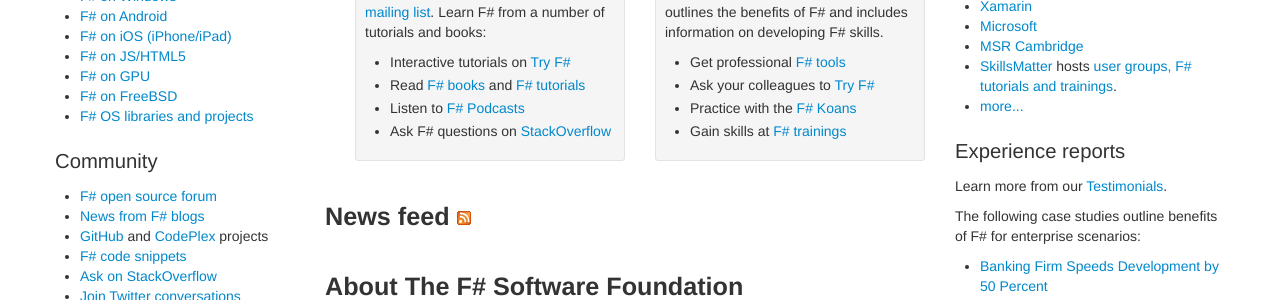
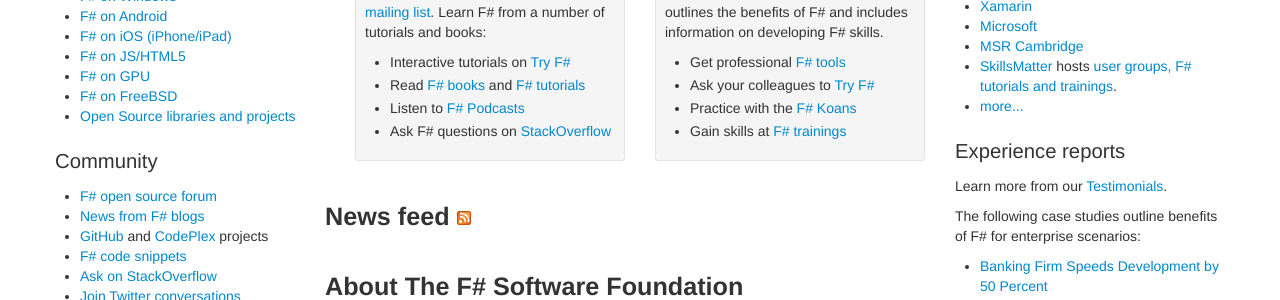
Before and after one commit to fsharp/fsharp.org, a Jekyll site: the page built from index.html, in a window 1280 px wide and 900 px high, scrolled down 317 px. Shown: the part 152-452 px from the top of the window. Built offline with Jekyll 4.4.1, drawn with Linux system fonts in a browser that asks for light colours; nearby versions of some CDN libraries; some web fonts are replaced; comment, search, counter and statistics services are not loaded.

Commit message:
Open Source link item

```diff
--- a/_layouts/default.html
+++ b/_layouts/default.html
@@ -72,7 +72,7 @@
                 <li><a href="/use/html5/">F# on JS/HTML5</a></li>
                 <li><a href="/use/gpu/">F# on GPU</a></li>
                 <li><a href="/use/freebsd/">F# on FreeBSD</a></li>
-                <li><a href="/use/osprojects/">F# OS libraries and projects</a></li>
+                <li><a href="/use/osprojects/">Open Source libraries and projects</a></li>
               </ul>
               <h4>Community</h4>
               <ul>
```
